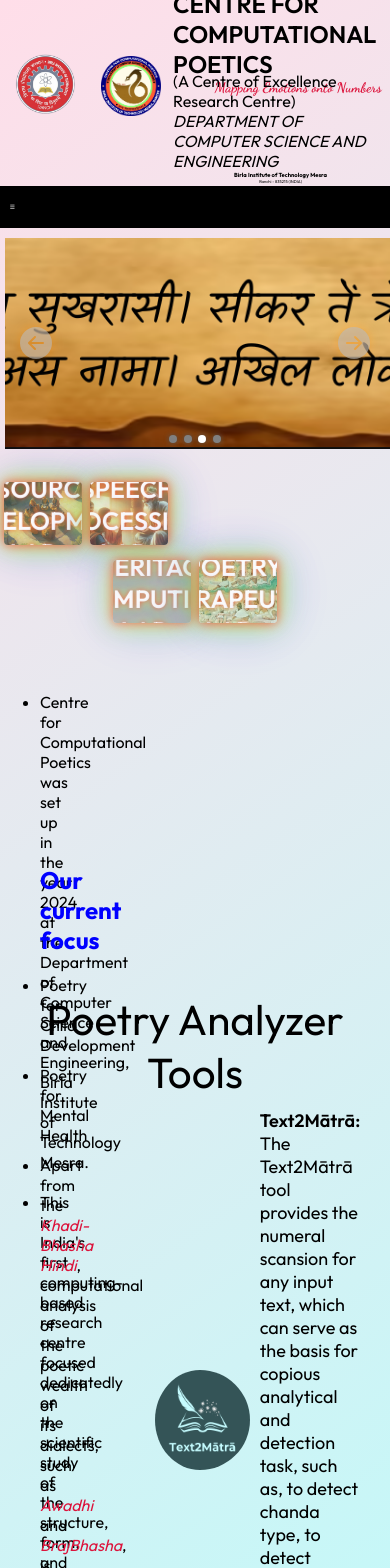
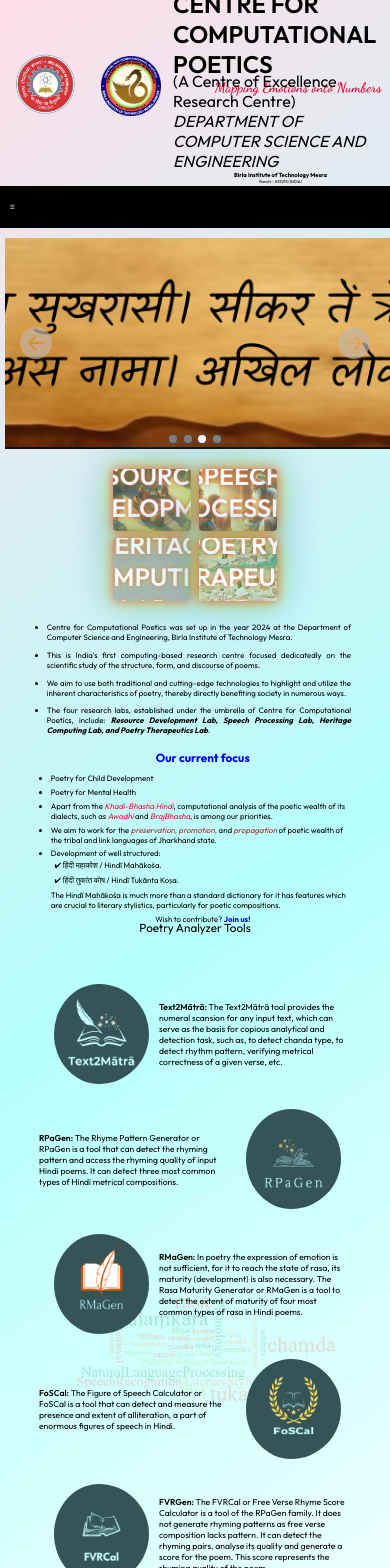
Before and after one commit to arkrajkundu/Centre-For-Computational-Poetics, a React (Vite) app: page / in a window 390 px wide. Shown: the top 1568 px of the page. Built offline with nearby package versions, Linux system fonts and the light colour scheme; grey boxes are pictures that could not be loaded.

Commit message:
Improved responsiveness of Home Page

```diff
--- a/src/components/LeftRectangle/LeftRectangle.css
+++ b/src/components/LeftRectangle/LeftRectangle.css
@@ -2,12 +2,14 @@
   height: 40vw;
   width: 20vw;
   /* border: 3px solid red; */
-  margin-top: 7%;
+  font-size: 1.2vw;
+  /* margin-top: 7%; */
   margin-bottom: 1%;
-  margin-left: 0.5rem;
-  margin-right: 1rem;
-  border-radius: 1rem;
-  padding: 2rem;
+  margin-left: 0.5vw;
+  margin-right: 1vw;
+  border-radius: 1vw;
+  /* padding: 2vw; */
+  padding-left: 2vw;
   font-weight: 400;
   display: flex;
   flex-direction: column;
@@ -15,7 +17,7 @@
 
 .left-rectangle-section {
   /* border: 1px solid blue; */
-  margin: 10px 0px;
+  margin: 1vw 0vw;
   text-align: justify;
 }
 
@@ -23,3 +25,22 @@
   font-style: italic;
   font-weight: bold;
 }
+
+@media (max-width: 768px) {
+  .left-rectangle {
+    width: 80vw;
+    /* border: 3px solid red; */
+    /* margin-top: 7%; */
+    font-size: 2vw;
+    /* margin-bottom: 1%; */
+    margin-left: 2vw;
+    margin-right: 2vw;
+    /* border-radius: 1vw; */
+    /* padding: 2vw; */
+    /* font-weight: 600; */
+    display: flex;
+    flex-direction: column;
+    align-items: center;
+    justify-content: center;
+  }
+}
--- a/src/components/MainSection/MainSection.css
+++ b/src/components/MainSection/MainSection.css
@@ -1,6 +1,7 @@
 .pooragadbadstructuretha {
   display: flex;
   justify-content: space-between;
+  /* min-height: 50vw; */
   /* flex-direction: column; */
   /* margin-bottom: 25px; */
   /* align-items: center; */
@@ -291,7 +292,10 @@
   .mobile_left,
   .mobile_right,
   .mobile_cards {
-    display: block;
+    display: flex;
+    align-items: center;
+    justify-content: center;
+    /* flex-direction: column; */
   }
 }
 
@@ -304,55 +308,3 @@
     display: none;
   }
 }
-
-/* @media (max-width: 768px) {
-  .pooragadbadstructuretha {
-    flex-direction: column;
-    align-items: center;
-  }
-
-  .row1,
-  .row2 {
-    flex-direction: column;
-    align-items: center;
-  }
-
-  .box {
-    width: 90%;
-    height: auto;
-    margin: 1rem 0;
-  }
-
-  .card-content {
-    font-size: 18px;
-  }
-} */
-
-/* .column {
-  display: flex;
-  flex-direction: row;
-  border: 5px solid brown;
-  justify-content: space-between;
-
-}
-
-.row {
-  display: flex;
-  flex-wrap: wrap;
-  justify-content: center;
-}
-
-.box {
-  width: 15rem;
-  height: 10rem;
-  border: 3px solid greenyellow;
-  padding: 2%;
-  border-radius: 1rem;
-
-  width: calc(50% - 10px);
-
-  background-color: #ccc;
-  margin: 8px;
-
-}
- */
--- a/src/components/MainSection/MainSection.jsx
+++ b/src/components/MainSection/MainSection.jsx
@@ -139,7 +139,7 @@
         </div>
       </div>
       <div className='mobile_left'>
-        <ul className='left-rectangle'>
+        {/* <ul className='left-rectangle'>
           <li className="left-rectangle-section">Centre for Computational Poetics was set up in the year 2024 at the Department of Computer Science and Engineering, Birla Institute of Technology Mesra.
           </li>
           <li className="left-rectangle-section">This is India's first computing-based research centre focused dedicatedly on the scientific study of the structure, form, and discourse of poems.
@@ -147,12 +147,14 @@
           <li className="left-rectangle-section">We aim to use both traditional and cutting-edge technologies to highlight and utilize the inherent characteristics of poetry, thereby directly benefiting society in numerous ways.
           </li>
           <li className="left-rectangle-section">The four research labs, established under the umbrella of Centre for Computational Poetics, include: <span>Resource Development Lab, Speech Processing Lab, Heritage Computing Lab, and Poetry Therapeutics Lab</span>.</li>
-        </ul >
+        </ul > */}
+        <LeftRectangle />
 
       </div>
       <div className='mobile_right'>
         <div className='right-rectangle'>
-          <h2>Our current focus</h2>
+          <RightRectangle />
+          {/* <h2>Our current focus</h2>
           <ul className='less-imp'>
             <li>Poetry for Child Development</li>
             <li>Poetry for Mental Health</li>
@@ -170,13 +172,13 @@
               </ol>
             </li>
           </ul>
-          <p className='hindi-mahakosh-desc'>The Hindī Mahākośa is much more than a standard dictionary for it has features which are crucial to literary stylistics, particularly for poetic compositions.</p>
+          <p className='hindi-mahakosh-desc'>The Hindī Mahākośa is much more than a standard dictionary for it has features which are crucial to literary stylistics, particularly for poetic compositions.</p> */}
           {/* <ul className='more-imp'>
           <li>Mega Hindi Dictionary</li>
         </ul> */}
-          <div className='contribute'>
+          {/* <div className='contribute'>
             <p>Wish to contribute? <Link to='/contact-us'><span>Join us!</span></Link></p>
-          </div>
+          </div> */}
           {/* <img src={assets.wordCloud} alt="" /> */}
         </div>
 
--- a/src/components/RightRectangle/RightRectangle.css
+++ b/src/components/RightRectangle/RightRectangle.css
@@ -2,24 +2,23 @@
   height: 40vw;
   width: 20vw;
   /* border: 3px solid red; */
-  margin-top: 7%;
+  /* margin-top: 7%; */
+  font-size: 1.2vw;
   margin-bottom: 1%;
-  margin-left: 0.5rem;
-  margin-right: 1rem;
-  border-radius: 1rem;
-  padding: 2rem;
+  margin-left: 0.5vw;
+  margin-right: 1vw;
+  border-radius: 1vw;
+  /* padding: 2vw; */
   /* font-weight: 600; */
+  padding-left: 2vw;
   display: flex;
+  /* max-height: 100vh; */
   flex-direction: column;
 }
 
 .right-rectangle h2 {
   color: blue;
-  margin-bottom: 20px;
-}
-
-.right-rectangle .more-imp {
-  margin-bottom: 20px;
+  margin-bottom: 2vw;
 }
 
 .right-rectangle .contribute span {
@@ -27,13 +26,9 @@
   font-weight: 700;
 }
 
-.right-rectangle .more-imp {
-  font-weight: 600;
-  font-size: 18px;
-}
 
 .right-rectangle .less-imp li {
-  margin-bottom: 10px;
+  margin-bottom: 1vw;
 }
 
 .right-rectangle .less-imp li span {
@@ -52,10 +47,29 @@
 }
 
 .right-rectangle .hindi-mahakosh-desc {
-  margin-bottom: 10px;
+  margin-bottom: 1vw;
 }
 
 .right-rectangle .less-imp .development-info {
-  margin-top: 5px;
-  margin-left: 10px;
+  margin-top: 0.5vw;
+  margin-left: 1vw;
 }
+
+@media (max-width: 768px) {
+  .right-rectangle {
+    width: 80vw;
+    /* border: 3px solid red; */
+    /* margin-top: 7%; */
+    font-size: 2vw;
+    /* margin-bottom: 1%; */
+    margin-left: 2vw;
+    margin-right: 2vw;
+    /* border-radius: 1vw; */
+    /* padding: 2vw; */
+    /* font-weight: 600; */
+    display: flex;
+    flex-direction: column;
+    align-items: center;
+    justify-content: center;
+  }
+}
--- a/src/components/SecondSection/SecondSection.css
+++ b/src/components/SecondSection/SecondSection.css
@@ -1,9 +1,7 @@
 .second-section .poetry-analyzer-tools h2 {
   text-align: center;
-  font-size: 5vh;
+  font-size: 3vw;
   font-weight: 400;
-  /* margin-bottom: 60px; */
-  /* z-index: 5; */
 }
 
 .second-section .tools-info :nth-child(even) {
@@ -11,9 +9,15 @@
 }
 
 .second-section .tools-info {
-  margin: 10px 250px;
+  margin: 2vw 15vw;
   background-image: url(../../assets/wordCloud.png);
   background-repeat: no-repeat;
   background-position: center;
   background-size: contain;
 }
+
+@media (max-width: 768px) {
+  .second-section .tools-info {
+    margin: 10vw 10vw;
+  }
+}
--- a/src/components/ToolDescription/ToolDescription.css
+++ b/src/components/ToolDescription/ToolDescription.css
@@ -6,7 +6,7 @@
   width: 100%;
   border-radius: 1px solid blue;
   margin-bottom: 5px;
-  font-size: 18px;
+  font-size: 1.3vw;
 }
 
 .tool-desc-container img {
@@ -19,3 +19,9 @@
 .tool-desc-container p span {
   font-weight: 600;
 }
+
+@media (max-width: 768px) {
+  .tool-desc-container {
+    font-size: 2.2vw;
+  }
+}
```
